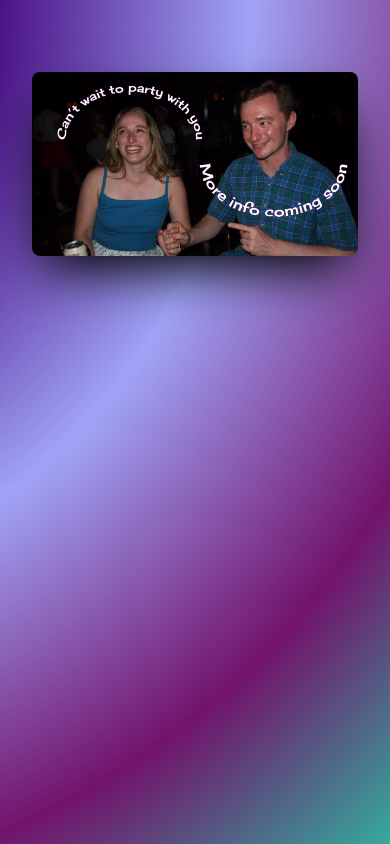
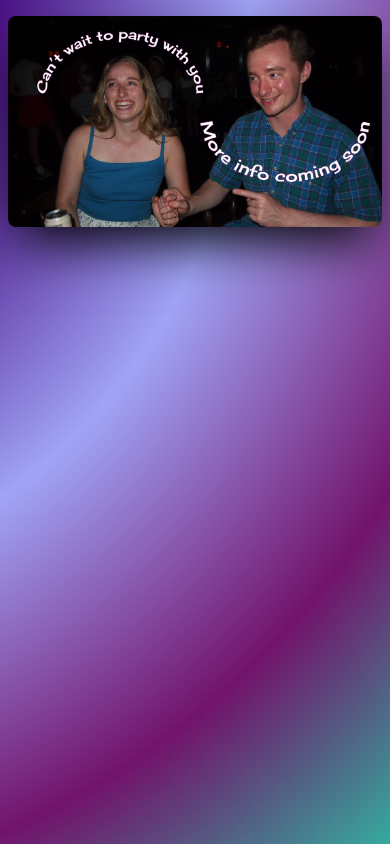
Before and after one commit to jrr8/wedding, a Next.js app: page / in a window 390 px wide. Built offline with nearby package versions, Linux system fonts and the light colour scheme.

Commit message:
tweak landing

```diff
--- a/src/app/page.tsx
+++ b/src/app/page.tsx
@@ -3,14 +3,15 @@ import Image from "next/image";
 
 export default function Home() {
   return (
-    <div className="grid grid-rows-1 items-start md:items-center justify-items-center min-h-screen p-8 pb-20 gap-16 sm:p-10 md:p-20 animate-gradient gradient-bg">
-      <main className="flex flex-col gap-[32px] sm:items-start items-center max-w-[850px] mt-10 sm:mt-4 md:mt-0">
+    <div className="grid grid-rows-1 items-start md:items-center justify-items-center min-h-screen p-2 pb-20 gap-16 sm:p-10 md:p-20 animate-gradient gradient-bg">
+      <main className="flex flex-col gap-[32px] sm:items-start items-center max-w-[850px] mt-2 sm:mt-4 md:mt-0">
         <Image
           className="rounded-lg shadow-2xl/100"
           src="/loading-page.jpeg"
           alt="Happy couple holding hands"
           width={2560}
           height={1440}
+          quality={50}
           priority
         />
       </main>
```
